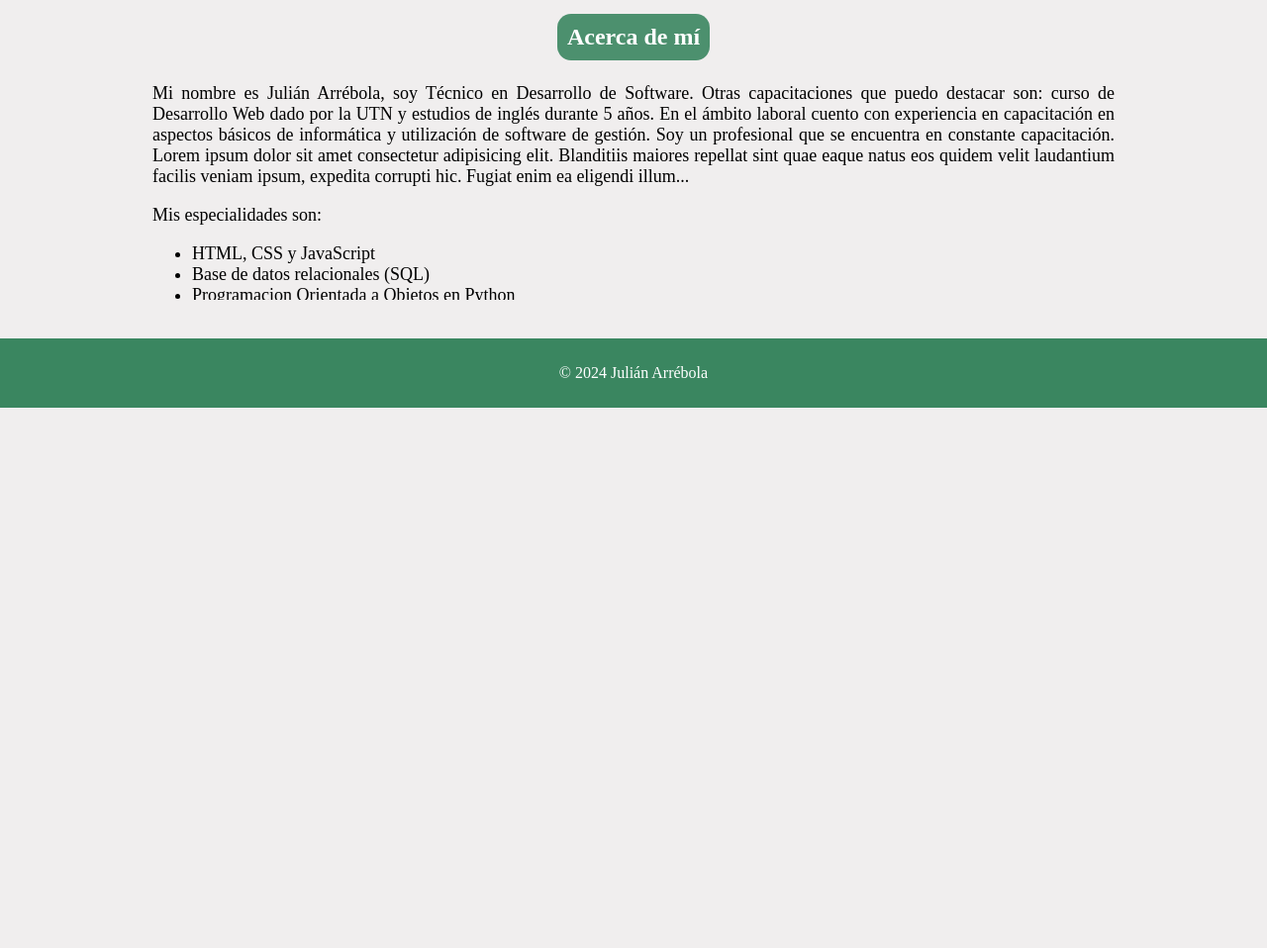
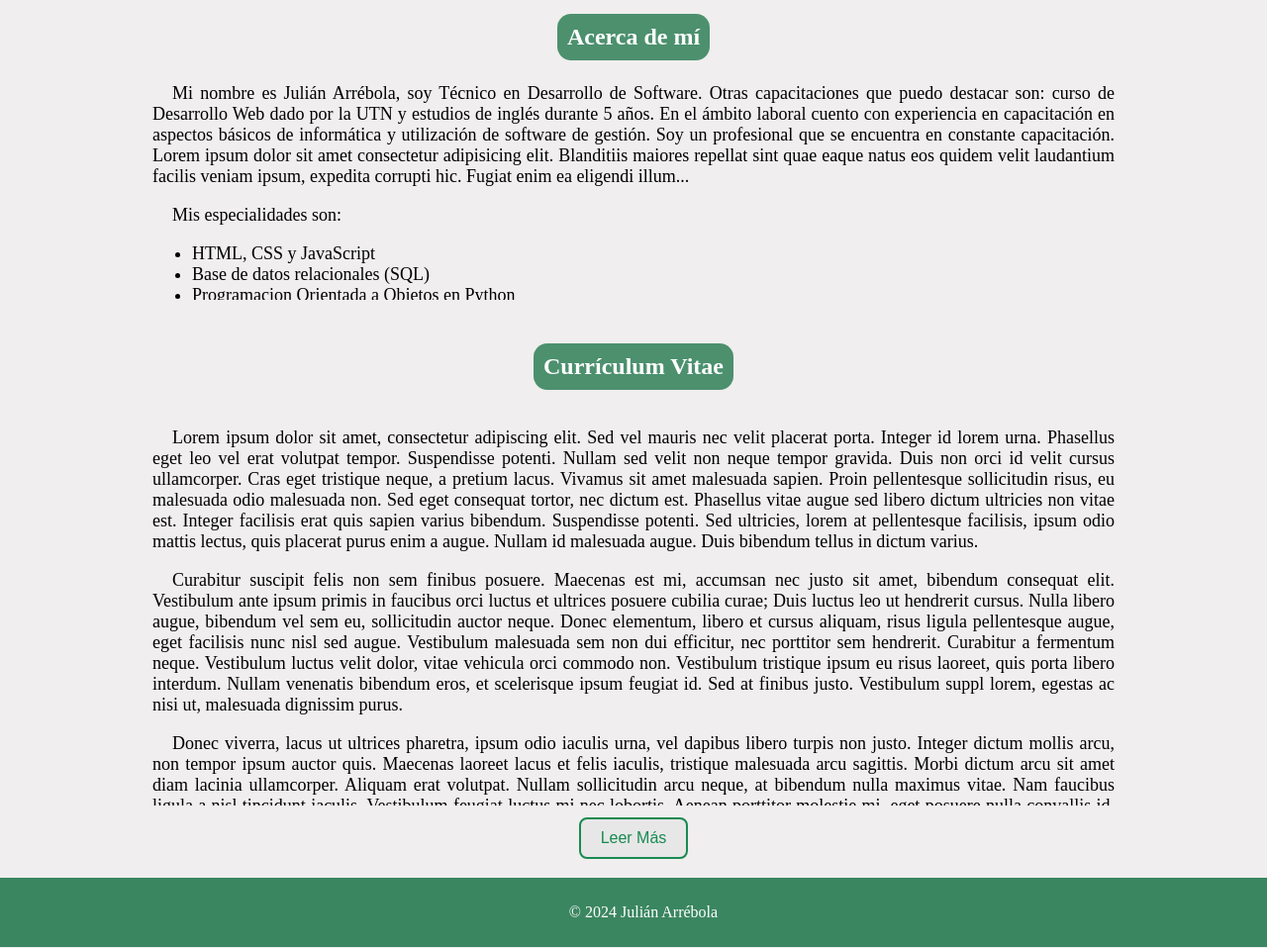
Before and after one commit to julianarrebola1591/Programacion-Estatica-Laboratorio2, a plain HTML site: page acercade.html in a window 1280 px wide. Shown: the part 417-1375 px from the top of the page at 99% size. Before the commit the page ends 830 px from the top, so only its background shows below. Drawn offline with Linux system fonts and the light colour scheme.

Commit message:
Laboratorio 5 completo

```diff
--- a/acercade.html
+++ b/acercade.html
@@ -12,14 +12,14 @@
         <h1>Julián Arrébola</h1>
         <img
           src="https://web.curza.uncoma.edu.ar/images/CURZAS.png"
-          alt="logo del CURZA"
-        />
+          alt="logo del CURZA" />
       </header>
 
       <nav>
         <a href="index.html">Inicio</a>
         <a href="acercade.html">Sobre mí</a>
         <a href="contacto.html">Contacto</a>
+        <a href="juego.html">Juego de memoria</a>
       </nav>
     </div>
     <main>
@@ -27,16 +27,19 @@
 
       <article class="acercade">
         <h2 class="sticky">Acerca de mí</h2>
-        <div class="acercade-contenido">
+        <div class="acercade-contenedor">
           <p>
             Mi nombre es Julián Arrébola, soy Técnico en Desarrollo de Software.
             Otras capacitaciones que puedo destacar son: curso de Desarrollo Web
             dado por la UTN y estudios de inglés durante 5 años. En el ámbito
-          laboral cuento con experiencia en capacitación en aspectos básicos de
+            laboral cuento con experiencia en capacitación en aspectos básicos
+            de
             informática y utilización de software de gestión. Soy un profesional
-          que se encuentra en constante capacitación. Lorem ipsum dolor sit amet
+            que se encuentra en constante capacitación. Lorem ipsum dolor sit
+            amet
             consectetur adipisicing elit. Blanditiis maiores repellat sint quae
-          eaque natus eos quidem velit laudantium facilis veniam ipsum, expedita
+            eaque natus eos quidem velit laudantium facilis veniam ipsum,
+            expedita
             corrupti hic. Fugiat enim ea eligendi illum...
           </p>
           <p>Mis especialidades son:</p>
@@ -53,20 +56,85 @@
           <p>
             Lorem ipsum dolor sit amet
             consectetur adipisicing elit. Blanditiis maiores repellat sint quae
-          eaque natus eos quidem velit laudantium facilis veniam ipsum, expedita
+            eaque natus eos quidem velit laudantium facilis veniam ipsum,
+            expedita
             corrupti hic. Fugiat enim ea eligendi illum.
             Lorem ipsum dolor sit amet
             consectetur adipisicing elit. Blanditiis maiores repellat sint quae
-          eaque natus eos quidem velit laudantium facilis veniam ipsum, expedita
+            eaque natus eos quidem velit laudantium facilis veniam ipsum,
+            expedita
             corrupti hic. Fugiat enim ea eligendi illum...
           </p>
         </div>
       </article>
-      <a href="#top"><button id="btnArriba" title="Volver arriba">&#8593</button></a>
+      <article class="acercade-cv">
+        <h2>Currículum Vitae</h2>
+        <div class="acercade-contenedor-cv overflow" id="cv">
+          <p>
+            Lorem ipsum dolor sit amet, consectetur adipiscing elit. Sed vel
+            mauris nec velit placerat porta. Integer id lorem urna. Phasellus
+            eget leo vel erat volutpat tempor. Suspendisse potenti. Nullam sed
+            velit non neque tempor gravida. Duis non orci id velit cursus
+            ullamcorper. Cras eget tristique neque, a pretium lacus. Vivamus sit
+            amet malesuada sapien. Proin pellentesque sollicitudin risus, eu
+            malesuada odio malesuada non. Sed eget consequat tortor, nec dictum
+            est. Phasellus vitae augue sed libero dictum ultricies non vitae
+            est. Integer facilisis erat quis sapien varius bibendum. Suspendisse
+            potenti. Sed ultricies, lorem at pellentesque facilisis, ipsum odio
+            mattis lectus, quis placerat purus enim a augue. Nullam id malesuada
+            augue. Duis bibendum tellus in dictum varius.
+          </p>
+          <p>
+            Curabitur suscipit felis non sem finibus posuere. Maecenas est mi,
+            accumsan nec justo sit amet, bibendum consequat elit. Vestibulum
+            ante ipsum primis in faucibus orci luctus et ultrices posuere
+            cubilia curae; Duis luctus leo ut hendrerit cursus. Nulla libero
+            augue, bibendum vel sem eu, sollicitudin auctor neque. Donec
+            elementum, libero et cursus aliquam, risus ligula pellentesque
+            augue, eget facilisis nunc nisl sed augue. Vestibulum malesuada sem
+            non dui efficitur, nec porttitor sem hendrerit. Curabitur a
+            fermentum neque. Vestibulum luctus velit dolor, vitae vehicula orci
+            commodo non. Vestibulum tristique ipsum eu risus laoreet, quis porta
+            libero interdum. Nullam venenatis bibendum eros, et scelerisque
+            ipsum feugiat id. Sed at finibus justo. Vestibulum suppl lorem,
+            egestas ac nisi ut, malesuada dignissim purus.
+          </p>
+          <p>
+            Donec viverra, lacus ut ultrices pharetra, ipsum odio iaculis urna,
+            vel dapibus libero turpis non justo. Integer dictum mollis arcu, non
+            tempor ipsum auctor quis. Maecenas laoreet lacus et felis iaculis,
+            tristique malesuada arcu sagittis. Morbi dictum arcu sit amet diam
+            lacinia ullamcorper. Aliquam erat volutpat. Nullam sollicitudin arcu
+            neque, at bibendum nulla maximus vitae. Nam faucibus ligula a nisl
+            tincidunt iaculis. Vestibulum feugiat luctus mi nec lobortis. Aenean
+            porttitor molestie mi, eget posuere nulla convallis id. Praesent ac
+            massa nisl. In eget fermentum mi. Sed viverra turpis id orci
+            pharetra, ac porta tortor sodales. Aliquam erat volutpat.
+          </p>
+          <p>
+            Lorem ipsum dolor sit amet, consectetur adipiscing elit. Sed vel
+            mauris nec velit placerat porta. Integer id lorem urna. Phasellus
+            eget leo vel erat volutpat tempor. Suspendisse potenti. Nullam sed
+            velit non neque tempor gravida. Duis non orci id velit cursus
+            ullamcorper. Cras eget tristique neque, a pretium lacus. Vivamus sit
+            amet malesuada sapien. Proin pellentesque sollicitudin risus, eu
+            malesuada odio malesuada non. Sed eget consequat tortor, nec dictum
+            est. Phasellus vitae augue sed libero dictum ultricies non vitae
+            est. Integer facilisis erat quis sapien varius bibendum. Suspendisse
+            potenti. Sed ultricies, lorem at pellentesque facilisis, ipsum odio
+            mattis lectus, quis placerat purus enim a augue. Nullam id malesuada
+            augue. Duis bibendum tellus in dictum varius.
+          </p>
+        </div>
+        <button id="btnLeerMas">Leer Más</button>
+      </article>
+
+      <a href="#top"><button id="btnArriba">&#8593</button></a>
     </main>
 
     <footer>
       <p>&copy; 2024 Julián Arrébola</p>
     </footer>
   </body>
+  <script src="script.js"></script>
 </html>
--- a/script.js
+++ b/script.js
@@ -1,3 +1,33 @@
+// Esperar que el DOM se cague
+document.addEventListener("DOMContentLoaded", (event) => {
+  // Botón de leer más del CV
+  const cv = document.getElementById("cv");
+  const btnLeerMas = document.getElementById("btnLeerMas");
+
+  btnLeerMas.addEventListener("click", () => {
+      cv.classList.toggle("overflow");
+
+      if (cv.classList.contains("overflow")) {
+          btnLeerMas.textContent = "Leer menos";
+      } else {
+          btnLeerMas.textContent = "Leer más";
+      }
+  });
+
+  //Mostrar botón para volver arriba
+  let btnArriba = document.getElementById("btnArriba");
+
+  window.addEventListener("scroll", () => {
+  console.log(window.scrollY);
+        if (window.scrollY > 200) {
+            btnArriba.style.display = "block";
+        } else {
+            btnArriba.style.display = "none";
+        }
+    });
+});
+
+
 function limpearTelefono() {
   document.querySelector("#telefono").value = "";
 }
@@ -9,8 +39,10 @@ const cuerpoTabla = document.getElementById("cuerpo-tabla");
 const listaTr = document.querySelectorAll("#cuerpo-tabla tr");
 const headTabla = document.querySelector("#head-tabla");
 
-formulario.addEventListener("submit", function (e) {
-  e.preventDefault();
+formulario.addEventListener("input", actualizarTabla);
+
+function actualizarTabla() {
+  cuerpoTabla.innerHTML = "";
 
   const nombre = document.querySelector("#nombre");
   const apellido = document.querySelector("#apellido");
@@ -39,33 +71,20 @@ formulario.addEventListener("submit", function (e) {
     subcripcion,
   ];
 
-  console.log("Cantidad de filas:", listaTr.length);
-  console.log("Cantidad de campos:", lista_campos.length);
+  const elementos = formulario.querySelectorAll("input, select, textarea");
+  elementos.forEach((elemento, index) => {
+    const valor = lista_campos[index]?.value || "";
+    const campo = document.querySelector(`label[for="${lista_campos[index]?.id}"]`);
+    const nuevaFila = document.createElement("tr");
+    if (!valor && !campo) return;
+    const nuevaCelda = document.createElement("td");
+    nuevaCelda.textContent = campo.textContent;
+    nuevaFila.appendChild(nuevaCelda);
 
-  let contador = 0;
+    const nuevaCelda2 = document.createElement("td");
+    nuevaCelda2.textContent = valor;
+    nuevaFila.appendChild(nuevaCelda2);
 
-  const nuevoTh = document.createElement("th");
-  nuevoTh.textContent = "Valor";
-  console.log(nuevoTh.textContent);
-  headTabla.appendChild(nuevoTh);
-
-  for (let campo of lista_campos) {
-    console.log(" Campo:", campo.value);
-    const nuevoTd = document.createElement("td");
-    nuevoTd.textContent = campo.value;
-    console.log("Iterando fila:", contador);
-    listaTr[contador].appendChild(nuevoTd);
-    contador = contador + 1;
-  }
-});
-
-
-let btn = document.getElementById("btnArriba");
-
-window.onscroll = function () {
-    if (window.scrollY > 200) {
-        btn.style.display = "block";
-    } else {
-        btn.style.display = "none";
-    }
+    cuerpoTabla.appendChild(nuevaFila);
+  });
 };
--- a/style.css
+++ b/style.css
@@ -14,7 +14,11 @@ h1 {
 
 h2 {
   font-size: 30px;
-  color: #16492f;
+  color: #3a8660;
+}
+
+p {
+  text-indent: 20px;
 }
 
 .foto {
@@ -126,17 +130,61 @@ main {
     border-radius: 14px;
     opacity: 90%;
   }
-
-.acercade-contenido{
+}
+.acercade-contenedor{
   margin-top: 120px;
   text-align: justify;
   font-size: 18px;
   max-height: 380px;
 }
 
-  /* Scroll para firefox*/
+/* Scroll para firefox*/
+.acercade {
   scrollbar-width: thin;
   scrollbar-color: #3a8660 #ffffff;
+}
+
+.acercade-contenedor-cv {
+  margin: 10px 10vw;
+  padding: 0px 6px;
+  align-self: center;
+}
+
+.overflow {
+  overflow-y: auto;
+  max-height: 400px;
+  overflow: hidden;
+}
+
+.acercade-cv{
+  display: flex;
+  flex-direction: column;
+  align-items: center;
+  justify-content: center;
+  text-align: justify;
+  font-size: 18px;
+  h2 {
+    text-align: center;
+    font-size: 24px;
+    color: white;
+    background-color: #3a8660;
+    margin: 24px 0px 10px 0px;
+    padding: 10px;
+    border-radius: 14px;
+    opacity: 90%;
+  }
+  button {
+    background-color: #e7e7e7;
+    color: #188a51;
+    border: none;
+    padding: 10px 20px;
+    font-size: 16px;
+    font-weight: 500;
+    border-radius: 8px;
+    border: solid 2px #188a51;
+    cursor: pointer;
+    margin-top: 2px;
+  }
 }
 
 footer {
@@ -251,7 +299,7 @@ table td {
     position: fixed;
     bottom: 100px;
     right: 20px;
-    padding: 14px 20px;
+    padding: 12px 20px 14px 20px;
     font-size: 22px;
     border: none;
     border-radius: 50%;
```
Also changed, not shown: contacto.html (+16 -27 lines), index.html (+1 -0 lines). Lines whose indentation alone changed are shown as unchanged.
